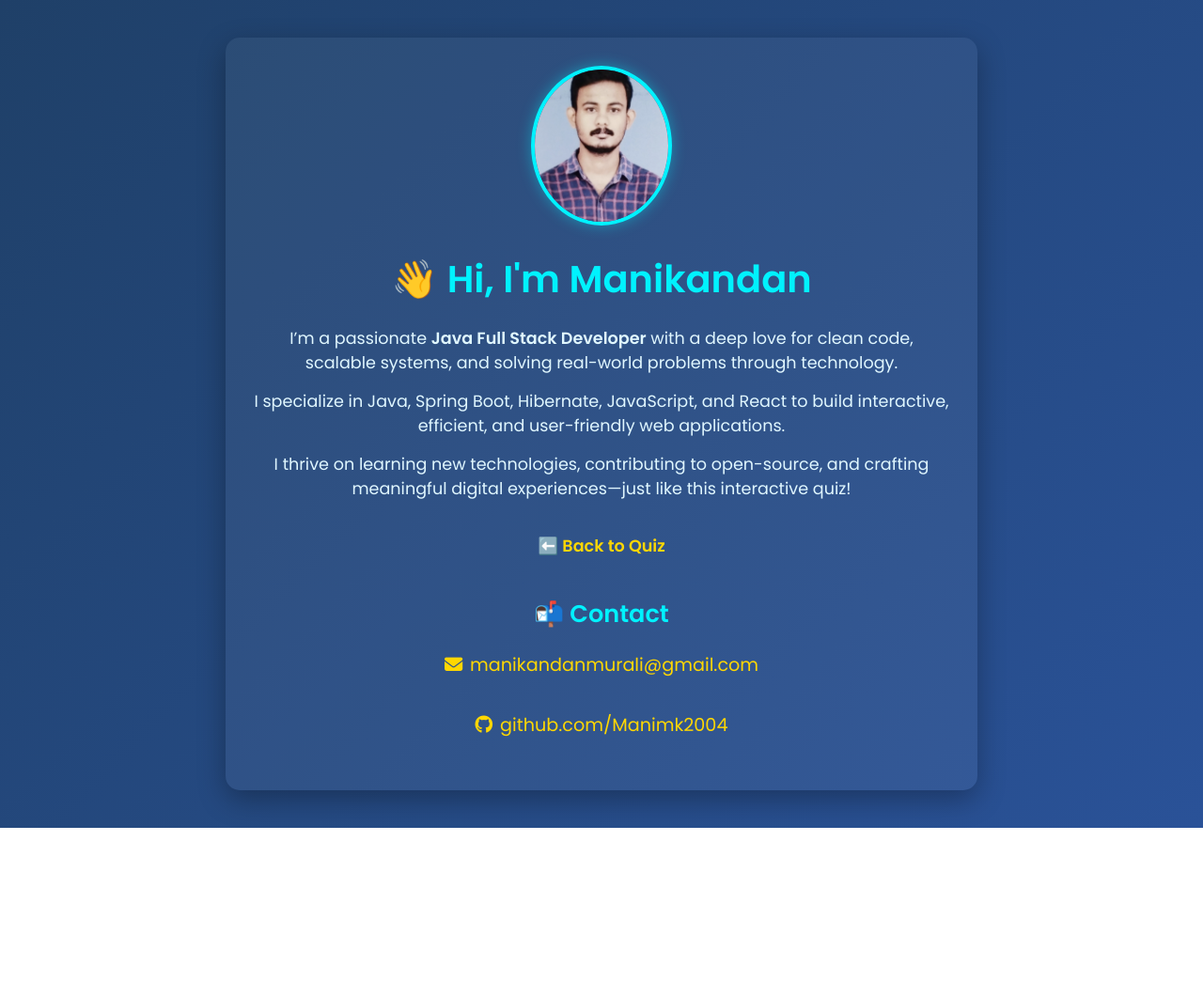
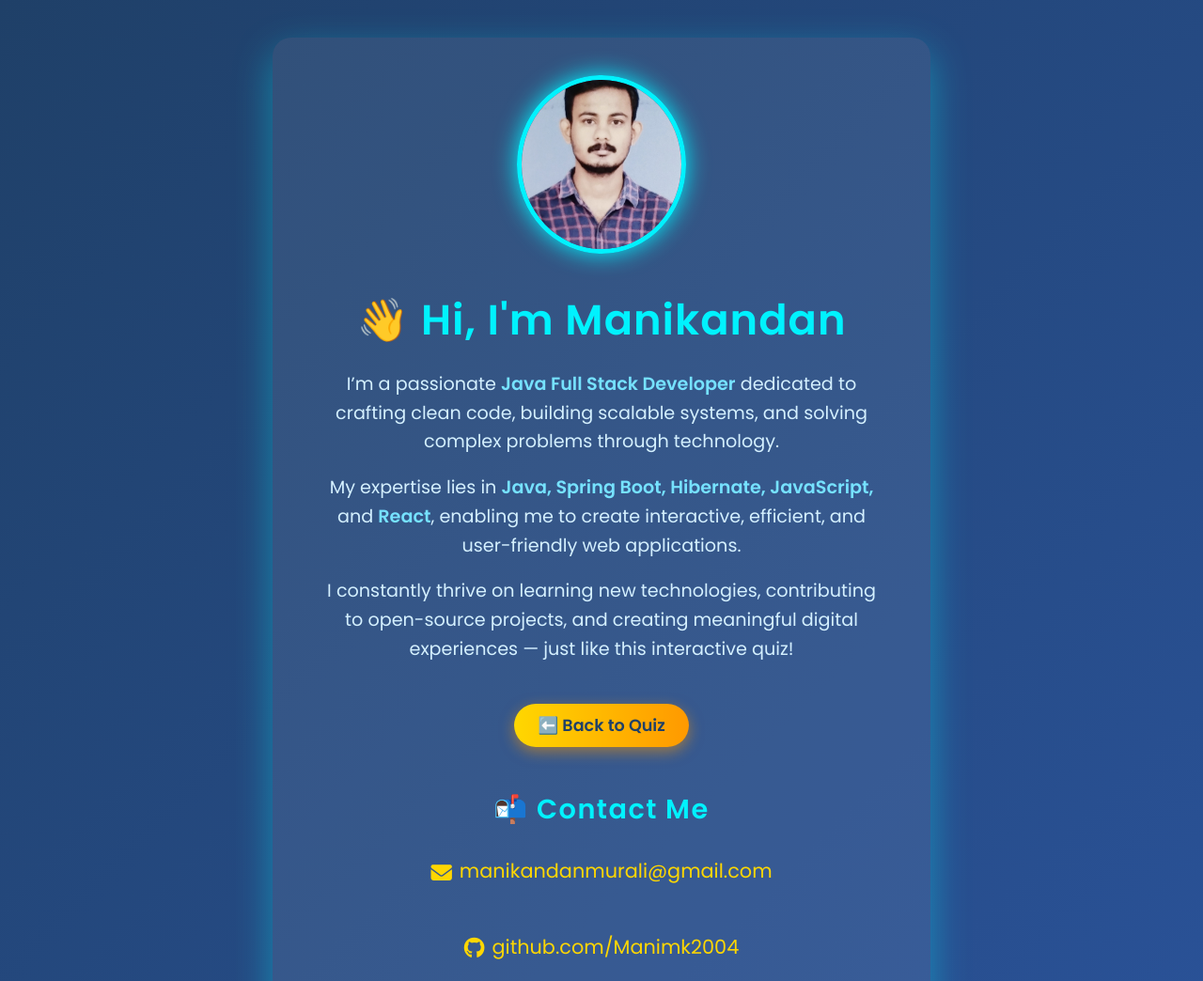
Before and after one commit to Manimk2004/quiz, a plain HTML site: page about.html in a window 1280 px wide. Shown: the top 1044 px of the page at 94% size. Before the commit the page ends 881 px from the top, so only its background shows below. Drawn offline with Linux system fonts and the light colour scheme.

Commit message:
about.html

```diff
--- a/about.html
+++ b/about.html
@@ -1,97 +1,163 @@
 <!DOCTYPE html>
 <html lang="en">
 <head>
-  <meta charset="UTF-8">
+  <meta charset="UTF-8" />
   <title>About Manikandan</title>
-  <link href="https://fonts.googleapis.com/css2?family=Poppins:wght@400;600&display=swap" rel="stylesheet">
-  <link rel="stylesheet" href="https://cdnjs.cloudflare.com/ajax/libs/font-awesome/6.5.0/css/all.min.css"/>
+  <link href="https://fonts.googleapis.com/css2?family=Poppins:wght@400;600&display=swap" rel="stylesheet" />
+  <link
+    rel="stylesheet"
+    href="https://cdnjs.cloudflare.com/ajax/libs/font-awesome/6.5.0/css/all.min.css"
+  />
   <style>
+    /* Reset */
     * {
       margin: 0;
       padding: 0;
       box-sizing: border-box;
     }
+
     body {
       font-family: 'Poppins', sans-serif;
       background: linear-gradient(135deg, #1f4068, #2a5298);
       color: white;
-      padding: 40px;
+      min-height: 100vh;
       display: flex;
-      flex-direction: column;
+      justify-content: center;
       align-items: center;
-      min-height: 100vh;
-      animation: fadeIn 1s ease-in;
+      padding: 40px 20px;
+      animation: fadeInUp 0.8s ease forwards;
     }
-    @keyframes fadeIn {
-      from { opacity: 0; transform: translateY(20px); }
-      to { opacity: 1; transform: translateY(0); }
+
+    @keyframes fadeInUp {
+      from {
+        opacity: 0;
+        transform: translateY(40px);
+      }
+      to {
+        opacity: 1;
+        transform: translateY(0);
+      }
     }
+
     .container {
-      background-color: rgba(255,255,255,0.05);
-      padding: 30px;
-      border-radius: 15px;
-      max-width: 800px;
-      width: 90%;
-      box-shadow: 0 10px 30px rgba(0, 0, 0, 0.3);
+      background: rgba(255 255 255 / 0.08);
+      border-radius: 20px;
+      box-shadow: 0 15px 40px rgba(0, 242, 254, 0.4);
+      max-width: 700px;
+      width: 100%;
+      padding: 40px 50px;
       text-align: center;
     }
+
+    /* Profile image centered on top */
+    .profile-img {
+      width: 180px;
+      height: 190px;
+      border-radius: 50%;
+      border: 5px solid #00f2fe;
+      object-fit: cover;
+      box-shadow: 0 0 25px #00f2fe;
+      margin: 0 auto 30px auto;
+      transition: transform 0.3s ease;
+    }
+    .profile-img:hover {
+      transform: scale(1.05);
+      box-shadow: 0 0 40px #00f2fe;
+    }
+
     h1 {
       color: #00f2fe;
-      font-size: 2.5rem;
+      font-size: 2.8rem;
       margin-bottom: 20px;
+      font-weight: 700;
+      letter-spacing: 1px;
     }
+
     p {
+      font-size: 1.2rem;
+      line-height: 1.6;
+      margin-bottom: 18px;
+      color: #d4f0ff;
+      max-width: 600px;
+      margin-left: auto;
+      margin-right: auto;
+    }
+
+    strong {
+      color: #76e2ff;
+      font-weight: 600;
+    }
+
+    /* Back link styled as a button */
+    .back-link {
+      display: inline-block;
+      margin-top: 25px;
+      padding: 10px 25px;
+      font-weight: 600;
       font-size: 1.1rem;
+      background: linear-gradient(90deg, #ffd700, #ff9900);
+      border-radius: 50px;
+      color: #1f4068;
+      text-decoration: none;
+      box-shadow: 0 5px 15px rgba(255, 153, 0, 0.5);
+      transition: background 0.3s ease;
+      user-select: none;
+    }
+
+    .back-link:hover {
+      background: linear-gradient(90deg, #ffb800, #e67e22);
+      color: #fff;
+      box-shadow: 0 8px 20px rgba(230, 126, 34, 0.8);
+    }
+
+    /* Contact Section */
+    .contact {
+      margin-top: 45px;
+    }
+
+    .contact h2 {
+      color: #00f2fe;
+      font-size: 1.8rem;
       margin-bottom: 15px;
-      color: #e0f7ff;
+      font-weight: 600;
+      letter-spacing: 0.05em;
     }
-    a {
+
+    .contact a {
+      display: inline-block;
+      margin: 12px 18px;
+      font-size: 1.3rem;
       color: #ffd700;
       text-decoration: none;
-      transition: color 0.3s;
+      transition: color 0.3s ease;
+      border-bottom: 2px solid transparent;
+      padding-bottom: 3px;
     }
-    a:hover {
+
+    .contact a:hover {
       color: #ff9900;
+      border-bottom: 2px solid #ff9900;
     }
-    .profile-img {
-      width: 150px;
-      height: 170px;
-      border-radius: 50%;
-      border: 4px solid #00f2fe;
-      margin-bottom: 20px;
-      object-fit: cover;
-      box-shadow: 0 0 15px rgba(0, 242, 254, 0.4);
-    }
-    .back-link {
-      display: inline-block;
-      margin-top: 20px;
-      font-weight: bold;
-      font-size: 1.1rem;
-    }
-    .contact {
-      margin-top: 40px;
-      text-align: center;
-    }
-    .contact h2 {
-      margin-bottom: 10px;
-      font-size: 1.6rem;
-      color: #00f2fe;
-    }
-    .contact a {
-      display: inline-block;
-      margin: 10px;
-      font-size: 1.2rem;
-    }
+
     .contact i {
       margin-right: 8px;
       color: #ffd700;
+      font-size: 1.4rem;
+      vertical-align: middle;
     }
-     @media screen and (max-width: 600px) {
-        body{
-            justify-content: center;
-        }
-     }
 
+    /* Responsive */
+    @media (max-width: 600px) {
+      .container {
+        padding: 30px 20px;
+      }
+      p {
+        font-size: 1.1rem;
+      }
+      .contact a {
+        font-size: 1.1rem;
+      }
+    }
   </style>
 </head>
 <body>
@@ -99,20 +165,21 @@
     <img src="mk.jpg" alt="Manikandan Photo" class="profile-img" />
     <h1>👋 Hi, I'm Manikandan</h1>
     <p>
-      I’m a passionate <strong>Java Full Stack Developer</strong> with a deep love for clean code, scalable systems, and solving real-world problems through technology.
+      I’m a passionate <strong>Java Full Stack Developer</strong> dedicated to crafting clean code, building scalable systems, and solving complex problems through technology.
     </p>
     <p>
-      I specialize in Java, Spring Boot, Hibernate, JavaScript, and React to build interactive, efficient, and user-friendly web applications.
+      My expertise lies in <strong>Java, Spring Boot, Hibernate, JavaScript,</strong> and <strong>React</strong>, enabling me to create interactive, efficient, and user-friendly web applications.
     </p>
     <p>
-      I thrive on learning new technologies, contributing to open-source, and crafting meaningful digital experiences—just like this interactive quiz!
+      I constantly thrive on learning new technologies, contributing to open-source projects, and creating meaningful digital experiences — just like this interactive quiz!
+
     </p>
-<a class="back-link" href="index.html">⬅️ Back to Quiz</a>
+    <a class="back-link" href="index.html">⬅️ Back to Quiz</a>
 
     <div class="contact">
-      <h2>📬 Contact</h2>
+      <h2>📬 Contact Me</h2>
       <p><a href="mailto:manikandanmurali@gmail.com"><i class="fas fa-envelope"></i>manikandanmurali@gmail.com</a></p>
-      <p><a href="https://github.com/Manimk2004" target="_blank"><i class="fab fa-github"></i>github.com/Manimk2004</a></p>
+      <p><a href="https://github.com/Manimk2004" target="_blank" rel="noopener"><i class="fab fa-github"></i>github.com/Manimk2004</a></p>
     </div>
   </div>
 </body>
```
